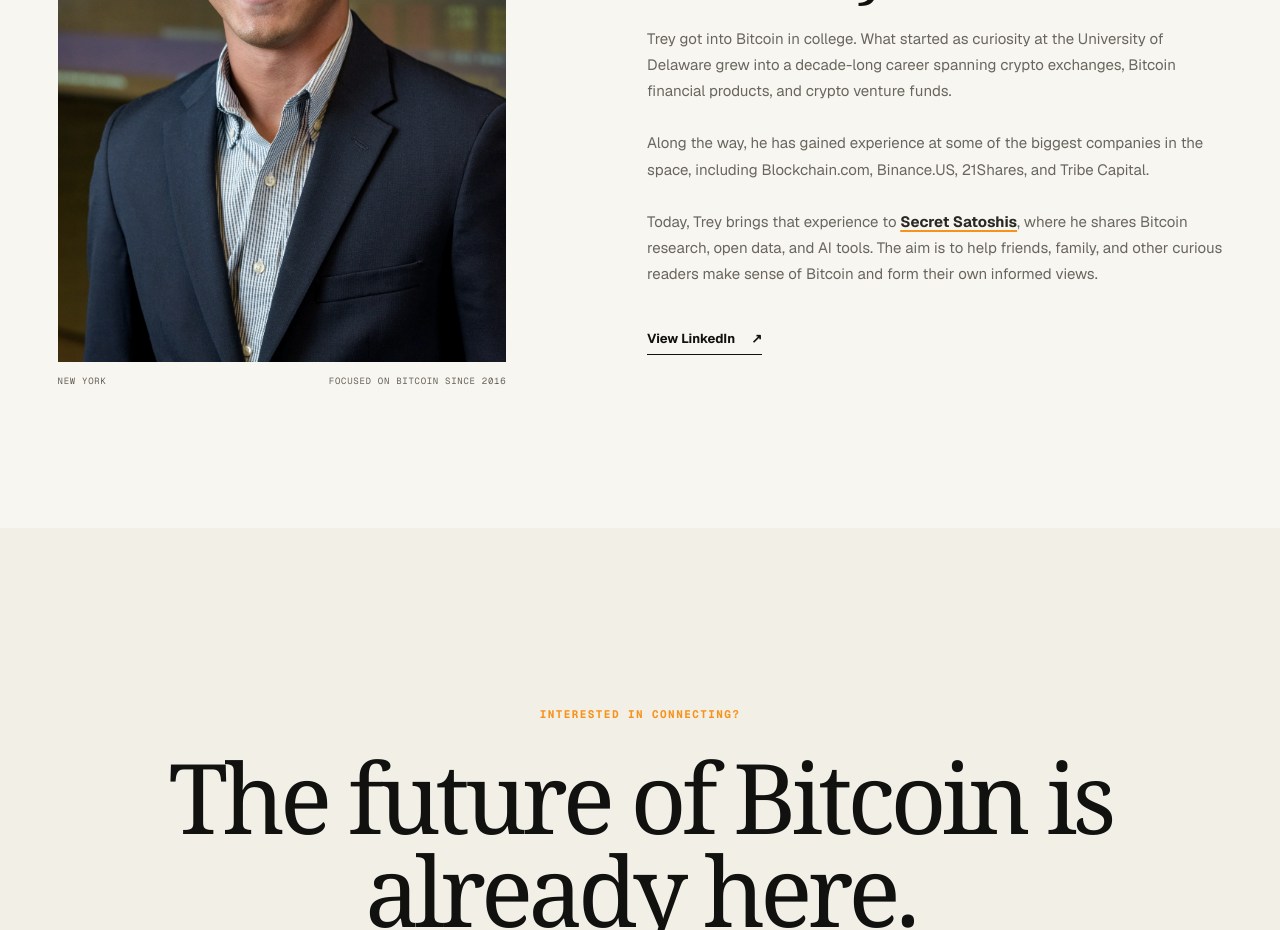
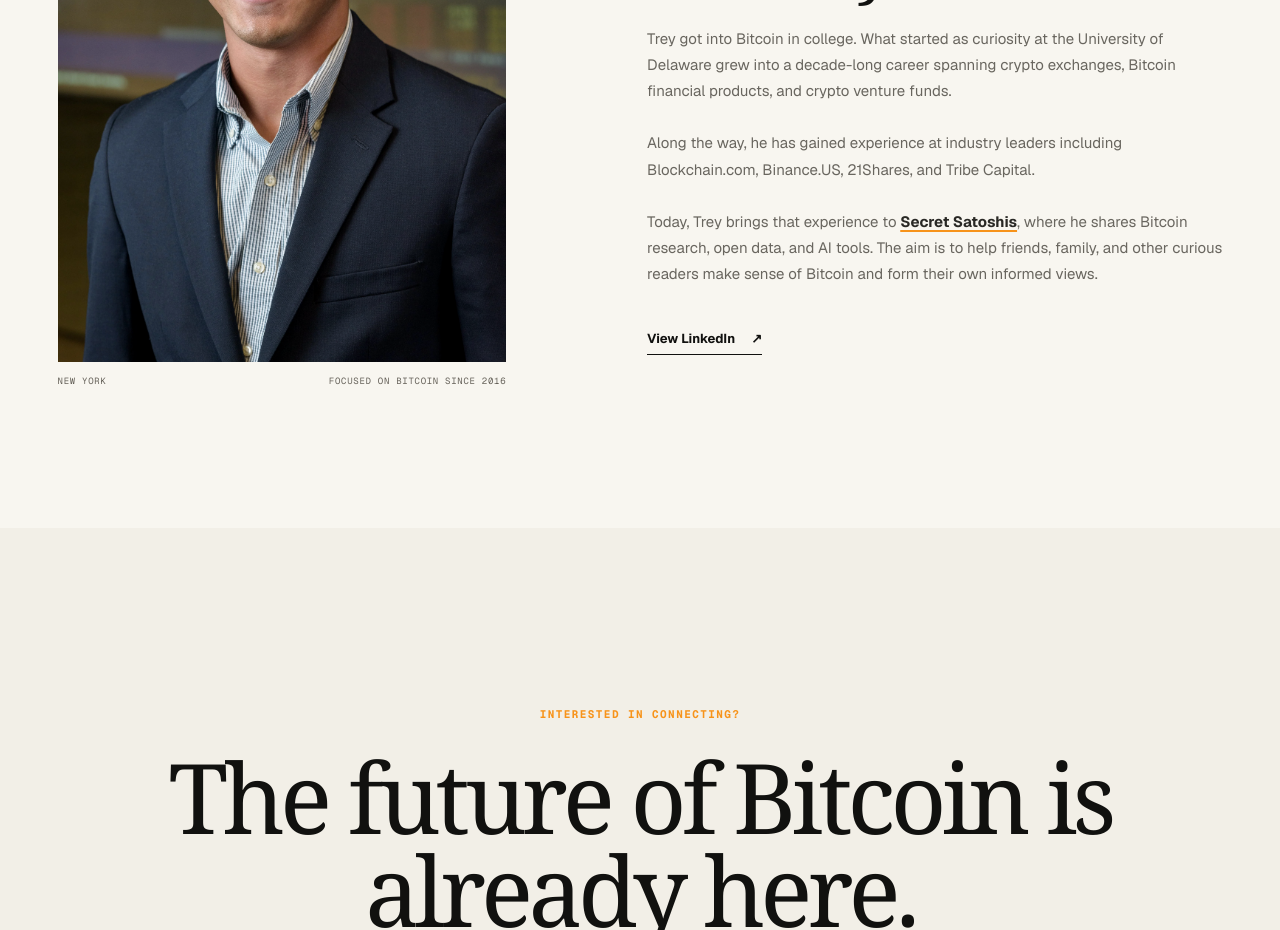
Before and after one commit to SecretSatoshis/Trey-Brunson-Website, a Next.js app: page / in a window 1280 px wide. Shown: the part 4000-4930 px from the top of the page. Built offline with nearby package versions, Linux system fonts and the light colour scheme; no server answers.

Commit message:
Describe past employers as industry leaders in the bio

```diff
--- a/app/page.tsx
+++ b/app/page.tsx
@@ -138,7 +138,7 @@
             <p className="eyebrow">About Trey</p>
             <h2>A decade working across the Bitcoin industry.</h2>
             <p className="about-lead">Trey got into Bitcoin in college. What started as curiosity at the University of Delaware grew into a decade-long career spanning crypto exchanges, Bitcoin financial products, and crypto venture funds.</p>
-            <p>Along the way, he has gained experience at some of the biggest companies in the space, including Blockchain.com, Binance.US, 21Shares, and Tribe Capital.</p>
+            <p>Along the way, he has gained experience at industry leaders including Blockchain.com, Binance.US, 21Shares, and Tribe Capital.</p>
             <p>Today, Trey brings that experience to <a className="inline-link" href="https://secretsatoshis.com/" target="_blank" rel="noopener noreferrer">Secret Satoshis</a>, where he shares Bitcoin research, open data, and AI tools. The aim is to help friends, family, and other curious readers make sense of Bitcoin and form their own informed views.</p>
             <a className="text-link" href="https://www.linkedin.com/in/trey-brunson" target="_blank" rel="noopener noreferrer">View LinkedIn <span aria-hidden="true">↗</span></a>
           </div>
```
